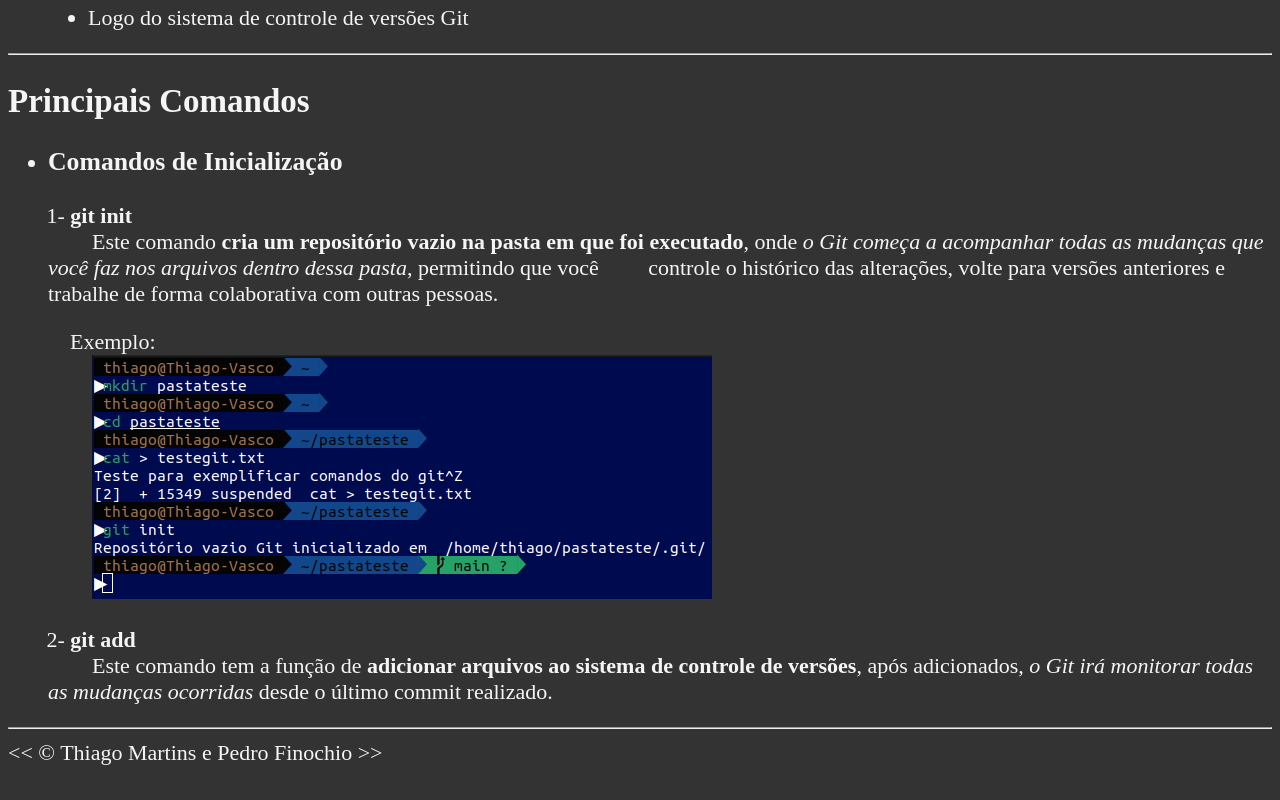
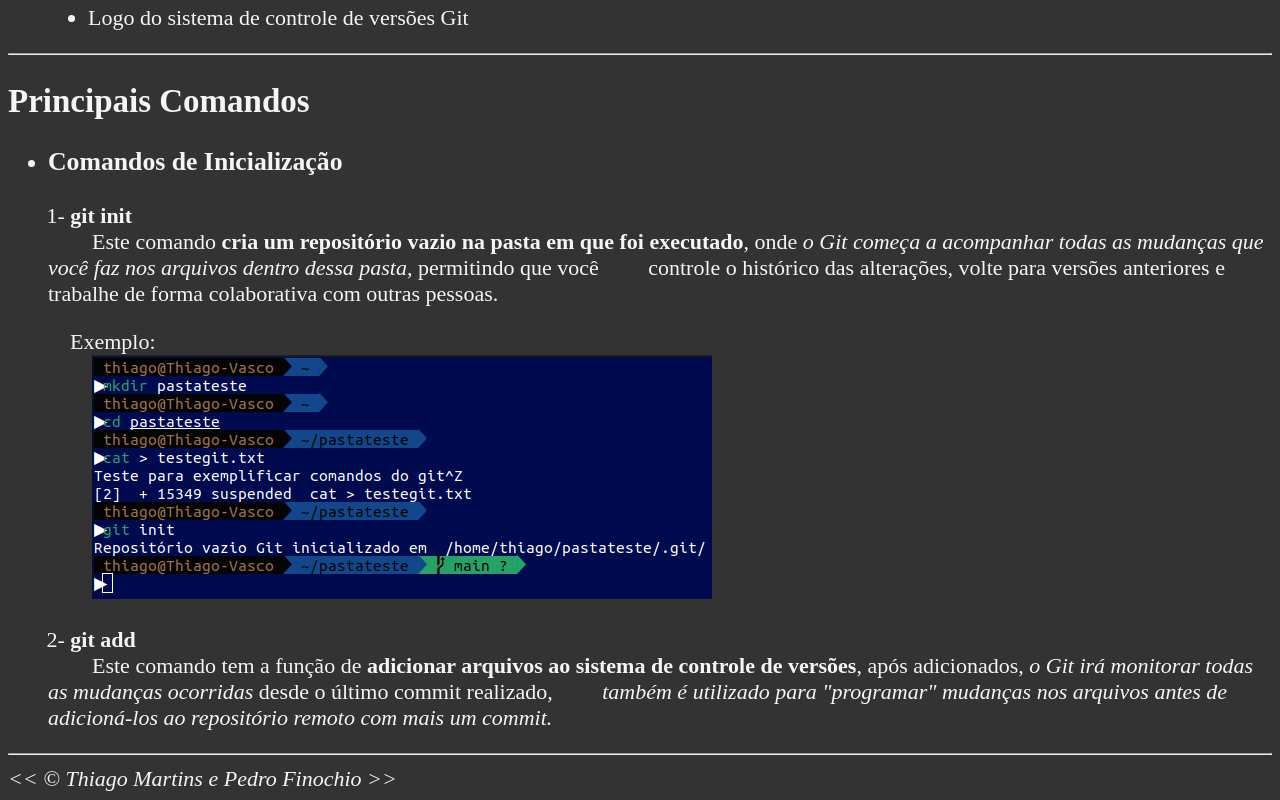
Before and after one commit to TMartins11/Git_Tutorial, a plain HTML site: page index.html in a window 1280 px wide. Shown: the part 1244-2044 px from the top of the page. Before the commit the page ends 2018 px from the top, so only its background shows below. Drawn offline with Linux system fonts and the light colour scheme.

Commit message:
V2 Projeto

```diff
--- a/index.html
+++ b/index.html
@@ -105,7 +105,11 @@
                     <dd>&nbsp;&nbsp;&nbsp;&nbsp;&nbsp;&nbsp;&nbsp;
                         Este comando tem a função de <b>adicionar arquivos ao sistema de controle de versões</b>, após
                         adicionados, <em>o Git irá monitorar todas as mudanças ocorridas</em> desde o último
-                        commit realizado.
+                        commit realizado,
+                        &nbsp;&nbsp;&nbsp;&nbsp;&nbsp;&nbsp;&nbsp;&nbsp;<em>também é
+                            utilizado para "programar"
+                            mudanças nos arquivos antes de
+                            adicioná-los ao repositório remoto com mais um commit.
                     </dd>
                 </dl>
             </section>
```
